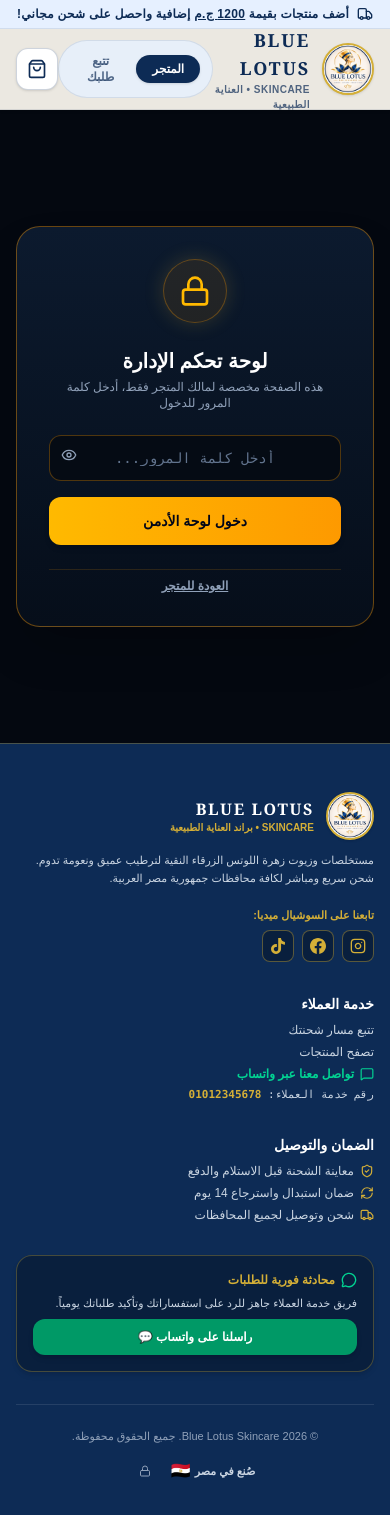
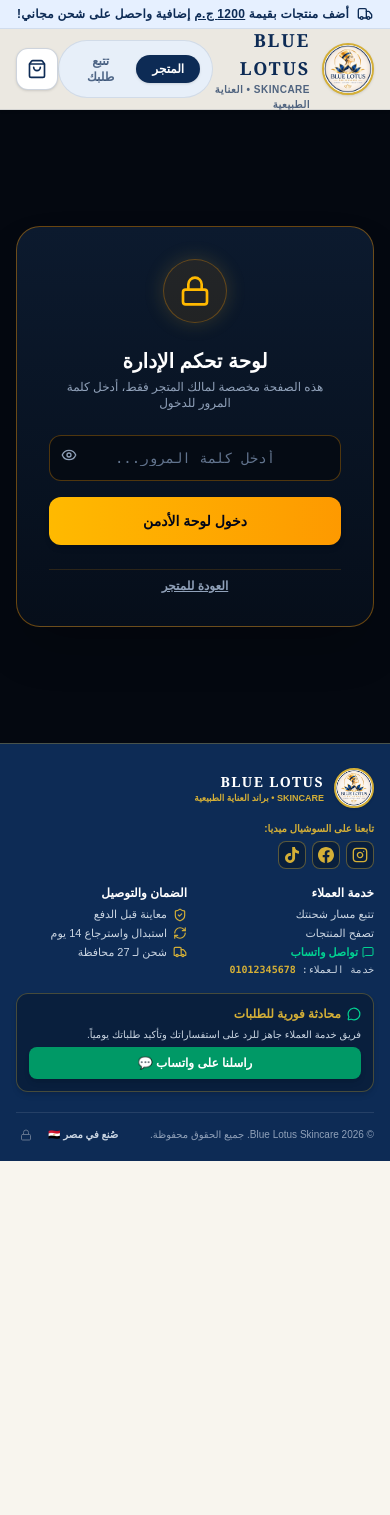
Before and after one commit to kirosaid-2006/blue-lotus, a Next.js app: page /admin in a window 390 px wide. After the commit the page ends 1161 px from the top, so only its background shows below. Built offline with nearby package versions, Linux system fonts and the light colour scheme; a web font is replaced by a local one.

Commit message:
feat: make hero banner edge-to-edge with no margins, remove features strip, and compact footer on mobile

```diff
--- a/src/app/page.tsx
+++ b/src/app/page.tsx
@@ -40,28 +40,6 @@ function StoreContent() {
           <div>
             {/* Hero Banner */}
             <HeroSection />
-
-            {/* Natural Skincare Features Strip */}
-            <section className="max-w-7xl mx-auto px-4 sm:px-6 lg:px-8 -mt-2 mb-6">
-              <div className="bg-[#E6F0FF] rounded-2xl p-4 sm:p-5 border border-[#0D2B55]/10 shadow-sm grid grid-cols-2 md:grid-cols-4 gap-4 text-center">
-                <div className="flex items-center justify-center gap-2 text-xs sm:text-sm font-bold text-[#0D2B55]">
-                  <span className="w-2.5 h-2.5 rounded-full bg-[#A7C4A0]" />
-                  <span>مستخلصات طبيعية 100%</span>
-                </div>
-                <div className="flex items-center justify-center gap-2 text-xs sm:text-sm font-bold text-[#0D2B55]">
-                  <span className="w-2.5 h-2.5 rounded-full bg-[#D4AF37]" />
-                  <span>مناسب لجميع أنواع البشرة</span>
-                </div>
-                <div className="flex items-center justify-center gap-2 text-xs sm:text-sm font-bold text-[#0D2B55]">
-                  <span className="w-2.5 h-2.5 rounded-full bg-[#0D2B55]" />
-                  <span>شحن سريع لـ 27 محافظة</span>
-                </div>
-                <div className="flex items-center justify-center gap-2 text-xs sm:text-sm font-bold text-[#0D2B55]">
-                  <span className="w-2.5 h-2.5 rounded-full bg-[#A7C4A0]" />
-                  <span>معاينة قبل الدفع عند الاستلام</span>
-                </div>
-              </div>
-            </section>
 
             {/* Products Section */}
             <section id="products-section" className="max-w-7xl mx-auto px-4 sm:px-6 lg:px-8 py-8 md:py-12">
--- a/src/components/Footer.tsx
+++ b/src/components/Footer.tsx
@@ -92,40 +92,37 @@ export default function Footer() {
   };
 
   return (
-    <footer className="bg-[#0D2B55] border-t border-[#D4AF37]/30 text-slate-300 text-xs text-right pt-12 pb-8">
-      <div className="max-w-7xl mx-auto px-4 sm:px-6 lg:px-8 space-y-8">
+    <footer className="bg-[#0D2B55] border-t border-[#D4AF37]/30 text-slate-300 text-xs text-right pt-6 pb-4 sm:pt-10 sm:pb-8">
+      <div className="max-w-7xl mx-auto px-4 sm:px-6 lg:px-8 space-y-5 sm:space-y-8">
 
-        <div className="grid grid-cols-1 md:grid-cols-4 gap-8">
+        <div className="grid grid-cols-2 md:grid-cols-4 gap-4 sm:gap-6 md:gap-8">
 
-          {/* Col 1: Brand */}
-          <div className="space-y-3 md:col-span-1">
-            <div className="flex items-center gap-3">
-              <div className="relative w-12 h-12 rounded-full overflow-hidden border-2 border-[#D4AF37] bg-white p-0.5 shrink-0 shadow-sm">
+          {/* Col 1: Brand & Social */}
+          <div className="col-span-2 md:col-span-1 space-y-2.5">
+            <div className="flex items-center gap-2.5">
+              <div className="relative w-10 h-10 sm:w-12 sm:h-12 rounded-full overflow-hidden border-2 border-[#D4AF37] bg-white p-0.5 shrink-0 shadow-sm">
                 <Image src="/logo.jpg" alt="Blue Lotus Logo" fill className="object-contain rounded-full" />
               </div>
               <div>
-                <h3 className="text-base font-serif font-black text-white tracking-widest">
+                <h3 className="text-sm sm:text-base font-serif font-black text-white tracking-widest">
                   BLUE LOTUS
                 </h3>
-                <p className="text-[10px] text-[#D4AF37] font-bold">SKINCARE • براند العناية الطبيعية</p>
+                <p className="text-[9px] sm:text-[10px] text-[#D4AF37] font-bold">SKINCARE • براند العناية الطبيعية</p>
               </div>
             </div>
-            <p className="text-slate-300 leading-relaxed text-[11px] max-w-sm">
-              مستخلصات وزيوت زهرة اللوتس الزرقاء النقية لترطيب عميق ونعومة تدوم. شحن سريع ومباشر لكافة محافظات جمهورية مصر العربية.
-            </p>
 
             {/* Social Media Links from Admin */}
             {storeSettings.socialLinks && storeSettings.socialLinks.length > 0 && (
-              <div className="pt-2">
-                <p className="text-[11px] font-bold text-[#D4AF37] mb-2">تابعنا على السوشيال ميديا:</p>
-                <div className="flex flex-wrap items-center gap-2">
+              <div className="pt-1">
+                <p className="text-[10px] sm:text-[11px] font-bold text-[#D4AF37] mb-1.5">تابعنا على السوشيال ميديا:</p>
+                <div className="flex flex-wrap items-center gap-1.5 sm:gap-2">
                   {storeSettings.socialLinks.map((item) => (
                     <a
                       key={item.id}
                       href={item.url}
                       target="_blank"
                       rel="noopener noreferrer"
-                      className="w-8 h-8 rounded-lg bg-[#091F3D] border border-[#D4AF37]/40 hover:border-[#D4AF37] text-[#D4AF37] hover:text-white flex items-center justify-center transition-all hover:scale-105"
+                      className="w-7 h-7 sm:w-8 sm:h-8 rounded-lg bg-[#091F3D] border border-[#D4AF37]/40 hover:border-[#D4AF37] text-[#D4AF37] hover:text-white flex items-center justify-center transition-all hover:scale-105"
                       title={getPlatformName(item.platform)}
                     >
                       {renderSocialIcon(item.platform)}
@@ -137,9 +134,9 @@ export default function Footer() {
           </div>
 
           {/* Col 2: Customer Service */}
-          <div className="space-y-2">
-            <h4 className="text-sm font-bold text-white">خدمة العملاء</h4>
-            <ul className="space-y-1.5 text-slate-300">
+          <div className="col-span-1 space-y-1.5 sm:space-y-2">
+            <h4 className="text-xs sm:text-sm font-bold text-white">خدمة العملاء</h4>
+            <ul className="space-y-1 sm:space-y-1.5 text-slate-300 text-[11px] sm:text-xs">
               <li>
                 <button onClick={() => setCurrentView('tracking')} className="hover:text-[#D4AF37] cursor-pointer">
                   تتبع مسار شحنتك
@@ -155,53 +152,53 @@ export default function Footer() {
                   href={getCleanWhatsAppLink(storeSettings.officialWhatsApp)}
                   target="_blank"
                   rel="noopener noreferrer"
-                  className="hover:text-emerald-400 flex items-center gap-1.5 cursor-pointer text-emerald-400 font-bold"
+                  className="hover:text-emerald-400 flex items-center gap-1 cursor-pointer text-emerald-400 font-bold"
                 >
-                  <MessageSquare className="w-3.5 h-3.5 text-emerald-400" />
-                  <span>تواصل معنا عبر واتساب</span>
+                  <MessageSquare className="w-3 h-3 text-emerald-400" />
+                  <span>تواصل واتساب</span>
                 </a>
               </li>
               {storeSettings.officialWhatsApp && (
-                <li className="text-[11px] text-slate-300 font-mono">
-                  رقم خدمة العملاء: <span className="text-[#D4AF37] font-bold">{storeSettings.officialWhatsApp}</span>
+                <li className="text-[10px] sm:text-[11px] text-slate-300 font-mono">
+                  خدمة العملاء: <span className="text-[#D4AF37] font-bold">{storeSettings.officialWhatsApp}</span>
                 </li>
               )}
             </ul>
           </div>
 
           {/* Col 3: Guarantees */}
-          <div className="space-y-2">
-            <h4 className="text-sm font-bold text-white">الضمان والتوصيل</h4>
-            <ul className="space-y-1.5 text-slate-300">
+          <div className="col-span-1 space-y-1.5 sm:space-y-2">
+            <h4 className="text-xs sm:text-sm font-bold text-white">الضمان والتوصيل</h4>
+            <ul className="space-y-1 sm:space-y-1.5 text-slate-300 text-[11px] sm:text-xs">
               <li className="flex items-center gap-1.5">
-                <ShieldCheck className="w-3.5 h-3.5 text-[#D4AF37]" />
-                <span>معاينة الشحنة قبل الاستلام والدفع</span>
+                <ShieldCheck className="w-3.5 h-3.5 text-[#D4AF37] shrink-0" />
+                <span>معاينة قبل الدفع</span>
               </li>
               <li className="flex items-center gap-1.5">
-                <RefreshCw className="w-3.5 h-3.5 text-[#D4AF37]" />
-                <span>ضمان استبدال واسترجاع 14 يوم</span>
+                <RefreshCw className="w-3.5 h-3.5 text-[#D4AF37] shrink-0" />
+                <span>استبدال واسترجاع 14 يوم</span>
               </li>
               <li className="flex items-center gap-1.5">
-                <Truck className="w-3.5 h-3.5 text-[#D4AF37]" />
-                <span>شحن وتوصيل لجميع المحافظات</span>
+                <Truck className="w-3.5 h-3.5 text-[#D4AF37] shrink-0" />
+                <span>شحن لـ 27 محافظة</span>
               </li>
             </ul>
           </div>
 
           {/* Col 4: Quick Contact Card */}
-          <div className="space-y-2 bg-[#091F3D] p-4 rounded-2xl border border-[#D4AF37]/30 shadow-md">
+          <div className="col-span-2 md:col-span-1 space-y-1.5 sm:space-y-2 bg-[#091F3D] p-3 sm:p-4 rounded-xl sm:rounded-2xl border border-[#D4AF37]/30 shadow-md">
             <h4 className="text-xs font-bold text-[#D4AF37] flex items-center gap-1.5">
-              <MessageCircle className="w-4 h-4 text-emerald-400" />
+              <MessageCircle className="w-3.5 h-3.5 text-emerald-400" />
               <span>محادثة فورية للطلبات</span>
             </h4>
-            <p className="text-[11px] text-slate-300">
+            <p className="text-[10px] sm:text-[11px] text-slate-300">
               فريق خدمة العملاء جاهز للرد على استفساراتك وتأكيد طلباتك يومياً.
             </p>
             <a
               href={getCleanWhatsAppLink(storeSettings.officialWhatsApp)}
               target="_blank"
               rel="noopener noreferrer"
-              className="mt-2 w-full py-2.5 px-3 rounded-xl bg-emerald-600 hover:bg-emerald-500 text-white font-bold text-xs flex items-center justify-center gap-1.5 transition-all shadow-md"
+              className="mt-1 w-full py-2 px-3 rounded-lg sm:rounded-xl bg-emerald-600 hover:bg-emerald-500 text-white font-bold text-xs flex items-center justify-center gap-1.5 transition-all shadow-md"
             >
               <span>راسلنا على واتساب 💬</span>
             </a>
@@ -210,19 +207,18 @@ export default function Footer() {
         </div>
 
         {/* Bottom Bar with discrete subtle admin entry */}
-        <div className="pt-6 border-t border-white/10 flex flex-col sm:flex-row items-center justify-between gap-4 text-[11px] text-slate-400">
+        <div className="pt-3 sm:pt-6 border-t border-white/10 flex items-center justify-between text-[10px] sm:text-[11px] text-slate-400">
           <p>© 2026 Blue Lotus Skincare. جميع الحقوق محفوظة.</p>
 
-          <div className="flex items-center gap-4">
+          <div className="flex items-center gap-3">
             <div className="flex items-center gap-1 text-slate-300 font-bold">
-              <span>صُنع في مصر</span>
-              <span className="text-base">🇪🇬</span>
+              <span>صُنع في مصر 🇪🇬</span>
             </div>
 
             {/* Discrete Admin Link (Locked with Password) */}
             <button
               onClick={() => setCurrentView('admin')}
-              className="text-slate-400 hover:text-[#D4AF37] transition-colors p-1 flex items-center gap-1 cursor-pointer"
+              className="text-slate-500 hover:text-[#D4AF37] transition-colors p-1 flex items-center gap-1 cursor-pointer"
               title="دخول الإدارة"
               aria-label="دخول الإدارة"
             >
--- a/src/components/HeroSection.tsx
+++ b/src/components/HeroSection.tsx
@@ -10,10 +10,10 @@ export default function HeroSection() {
   };
 
   return (
-    <section className="relative w-full max-w-7xl mx-auto px-4 sm:px-6 lg:px-8 pt-4 pb-6 md:pt-6 md:pb-10">
-      {/* Hero Banner Container */}
-      <div className="relative w-full aspect-[2/1] rounded-2xl md:rounded-3xl overflow-hidden shadow-md border border-[#D4AF37]/30 bg-white">
-        {/* The Hero Skincare Image Graphic */}
+    <section className="relative w-full p-0 m-0 overflow-hidden bg-white">
+      {/* Edge-to-Edge Hero Banner Container touching navbar and sides */}
+      <div className="relative w-full aspect-[2/1] overflow-hidden bg-white">
+        {/* Full rectangular hero image touching page edges */}
         <img
           src="/hero.jpg"
           alt="Blue Lotus Natural Skincare Banner"
@@ -22,13 +22,13 @@ export default function HeroSection() {
 
         {/* Action Button Only - Positioned on the Left */}
         <div
-          className="absolute left-3 sm:left-6 md:left-10 lg:left-14 bottom-2 sm:bottom-4 md:bottom-6 lg:bottom-8 z-20"
+          className="absolute left-3 sm:left-6 md:left-10 lg:left-14 bottom-2.5 sm:bottom-5 md:bottom-7 lg:bottom-9 z-20"
           dir="ltr"
         >
           <button
             onClick={scrollToProducts}
             dir="rtl"
-            className="group px-3 py-1.5 sm:px-5 sm:py-2.5 md:px-7 md:py-3 rounded-full bg-[#0D2B55] hover:bg-[#091F3D] text-white font-bold text-[11px] sm:text-xs md:text-sm tracking-wide shadow-xl hover:shadow-2xl border border-[#D4AF37]/60 hover:border-[#D4AF37] transition-all duration-300 hover:scale-105 active:scale-95 flex items-center gap-1.5 sm:gap-2 cursor-pointer"
+            className="group px-3 py-1.5 sm:px-5 sm:py-2.5 md:px-7 md:py-3.5 rounded-full bg-[#0D2B55] hover:bg-[#091F3D] text-white font-bold text-[11px] sm:text-xs md:text-sm tracking-wide shadow-xl hover:shadow-2xl border border-[#D4AF37]/60 hover:border-[#D4AF37] transition-all duration-300 hover:scale-105 active:scale-95 flex items-center gap-1.5 sm:gap-2 cursor-pointer"
           >
             <ShoppingBag className="w-3.5 h-3.5 sm:w-4 sm:h-4 text-[#D4AF37] transition-transform group-hover:scale-110" />
             <span className="font-black">تسوق منتجاتنا الآن</span>
```
